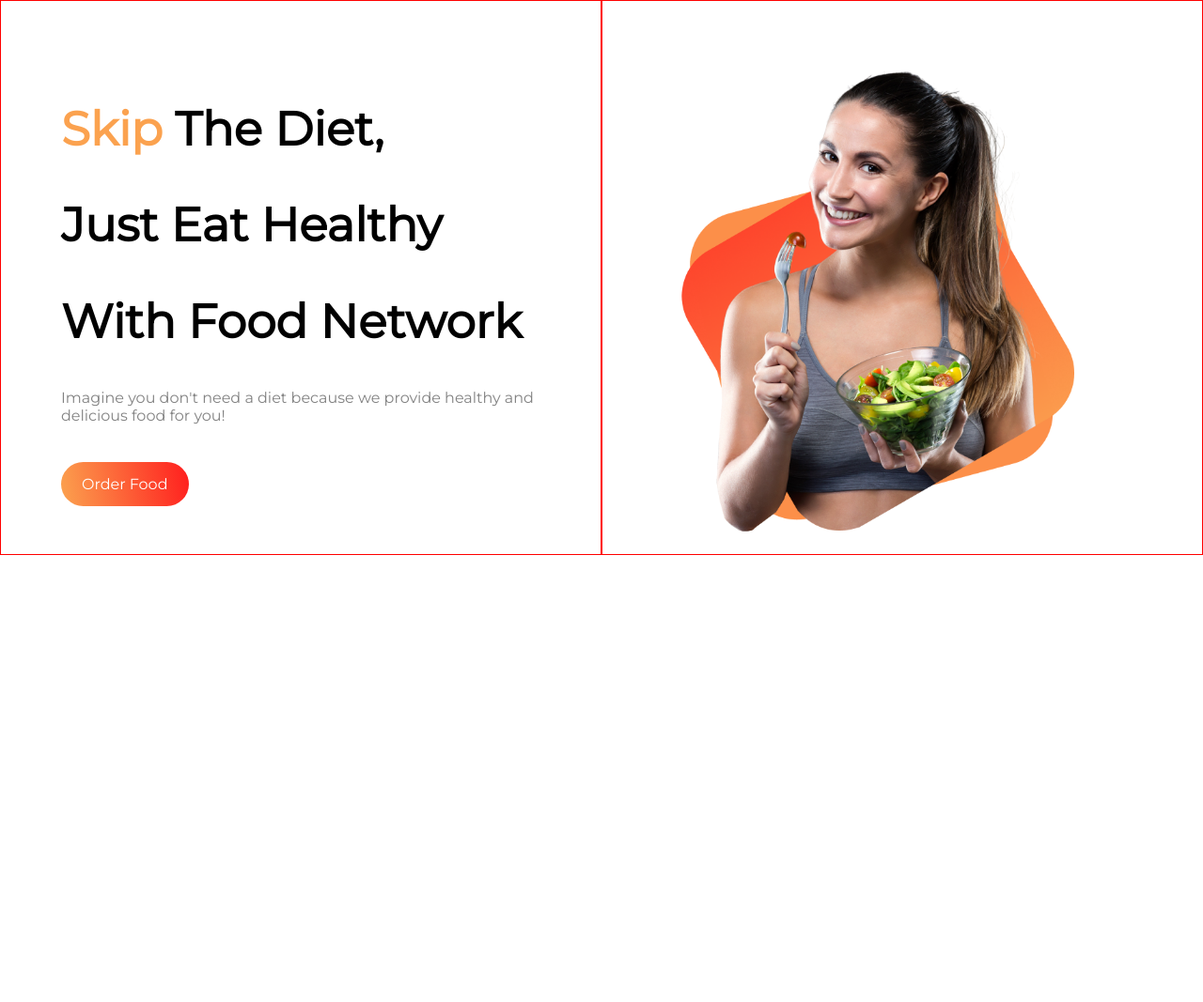
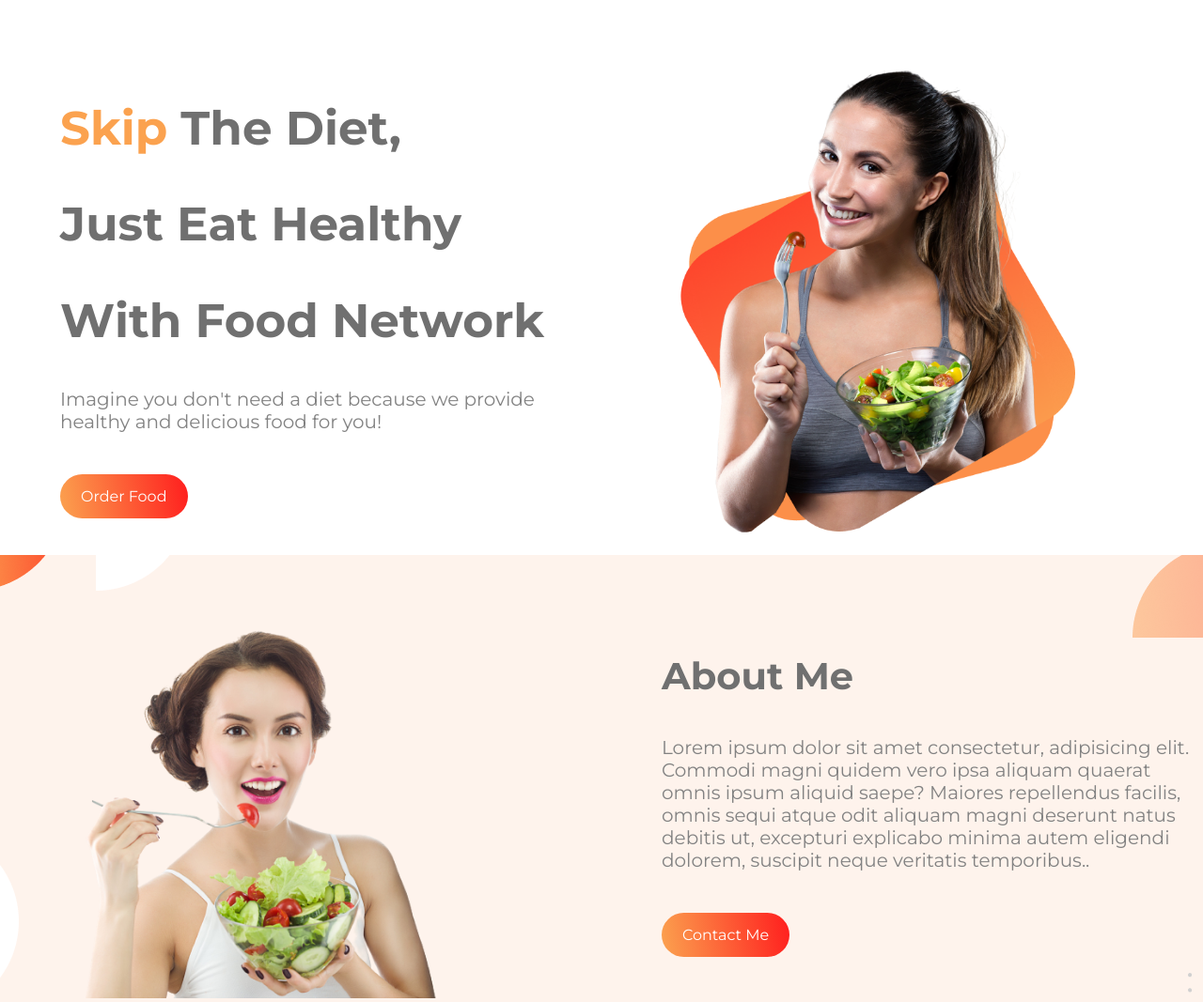
Before and after one commit to mdNaimulHoque/Food-Network, a plain HTML site: page index.html in a window 1280 px wide. Shown: the whole page at 94% size. Before the commit the page ends 800 px from the top, so only its background shows below. Drawn offline with Linux system fonts and the light colour scheme.

Commit message:
about-section is added

```diff
--- a/index.html
+++ b/index.html
@@ -8,16 +8,16 @@
     <title>Food Network</title>
     <link rel="preconnect" href="https://fonts.googleapis.com">
     <link rel="preconnect" href="https://fonts.gstatic.com" crossorigin>
-    <link href="https://fonts.googleapis.com/css2?family=Montserrat&display=swap" rel="stylesheet">
+    <link href="https://fonts.googleapis.com/css2?family=Montserrat:wght@400;700&display=swap" rel="stylesheet">
     <link rel="stylesheet" href="style.css">
 </head>
 
 <body>
     <section>
         <div class="half-width">
-            <h1><span class="highlight">Skip</span> The Diet,</h1>
-            <h1>Just Eat Healthy</h1>
-            <h1>With Food Network</h1>
+            <h2><span class="highlight">Skip</span> The Diet,</h2>
+            <h2>Just Eat Healthy</h2>
+            <h2>With Food Network</h2>
             <p>Imagine you don't need a diet because we provide
                 healthy and delicious food for you!</p>
             <br>
@@ -28,8 +28,20 @@
             <img src="/images/female/female1.png" alt="">
         </div>
     </section>
-    <section>
-
+    <section class="about-section">
+        <div class="half-width">
+            <img src="/images/female/female3.png" alt="">
+        </div>
+        <div class="half-width">
+            <h3>About Me</h3>
+            <p>Lorem ipsum dolor sit amet consectetur, adipisicing elit. Commodi magni quidem vero ipsa aliquam quaerat
+                omnis ipsum aliquid saepe? Maiores repellendus facilis, omnis sequi atque odit aliquam magni deserunt
+                natus debitis ut, excepturi explicabo minima autem eligendi dolorem, suscipit neque veritatis
+                temporibus..</p>
+            <br>
+            <br>
+            <a class="link-button" href="">Contact Me</a>
+        </div>
     </section>
 </body>
 
--- a/style.css
+++ b/style.css
@@ -3,13 +3,23 @@ body {
     margin: 0;
 }
 
-h1 {
+h2 {
     font-weight: 700;
     font-size: 50px;
 }
 
+h3 {
+    font-size: 40px;
+}
+
+h2,
+h3 {
+    color:#707070;
+}
+
 p {
-    color: #828282;;
+    color: #828282;
+    font-size: 20px;
 }
 
 .highlight {
@@ -24,7 +34,6 @@ section {
     width: 50%;
     padding-left: 5%;
     padding-top: 5%;
-    border: 1px solid red;
 }
 
 .half-width img {
@@ -38,3 +47,9 @@ section {
     border-radius: 100px;
     background-image: linear-gradient(80deg, #FBA24F,  #FF1E1E);
 }
+
+.about-section {
+    background-image: url(images/shapes/7.png);
+    background-repeat: no-repeat;
+    background-position: center;
+}
```
Also changed, not shown: images/female/female3.png (renamed from images/female/6667872_preview-removebg-preview.png).
